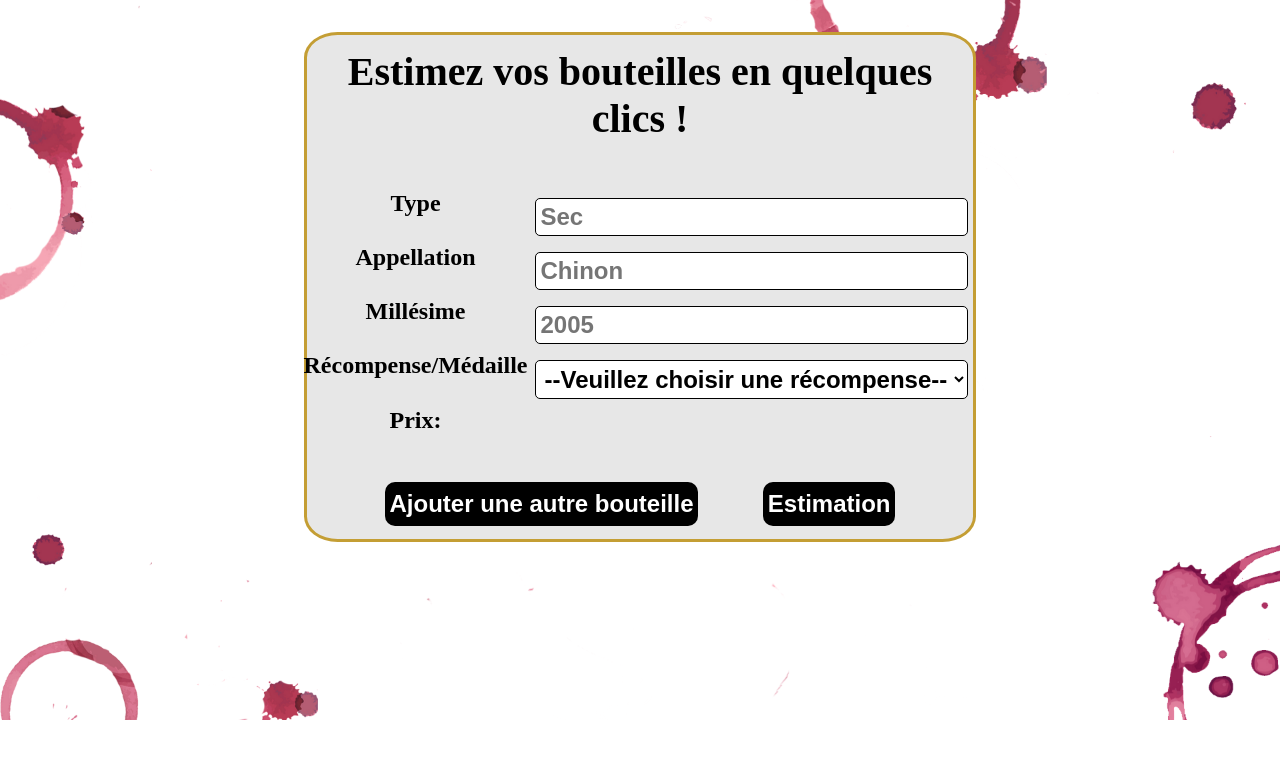
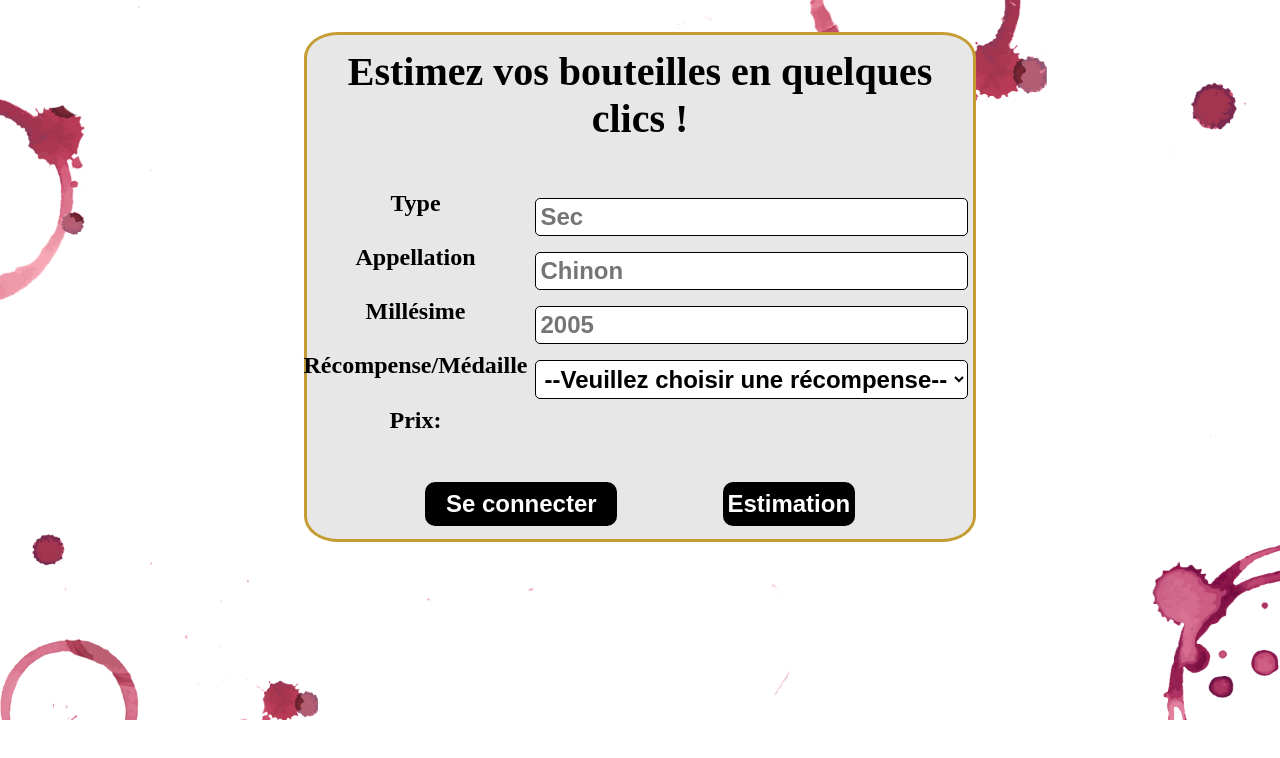
Before and after one commit to WildCodeSchool/reims-js-2103-project3-cash-is-wine-front, a React (Create React App) app: page /estimate in a window 1280 px wide. Shown: the top 758 px of the page. Built offline with nearby package versions, Linux system fonts and the light colour scheme; no server answers.

Commit message:
redirection from estimation to login

```diff
--- a/src/components/Form.jsx
+++ b/src/components/Form.jsx
@@ -1,5 +1,8 @@
 import React, { useState, useRef } from 'react';
+import { NavLink } from 'react-router-dom';
 import axios from 'axios';
+
+const link = (path, text) => <NavLink to={path} exact activeClassName="active" className="link">{text}</NavLink>;
 
 function Form() {
   const [estimation, setEstimation] = useState();
@@ -25,6 +28,7 @@ function Form() {
         </label>
         <select className="inputBottle" ref={rewardInput}>
           <option value="">--Veuillez choisir une récompense--</option>
+          <option value="Aucune">Aucune</option>
           <option value="Récompense N°1">Récompense N°1</option>
           <option value="Récompense N°2">Récompense N°2</option>
           <option value="Récompense N°3">Récompense N°3</option>
@@ -35,7 +39,12 @@ function Form() {
         </label>
       </div>
       <div className="btnContainer">
-        <button className="btnBottle" type="button">Ajouter une autre bouteille</button>
+        <button
+          className="btnBottle"
+          type="button"
+        >
+          { link('/login', 'Se connecter') }
+        </button>
         <button
           className="btnBottle"
           type="button"
```
Also changed, not shown: src/pages/Profile.jsx (indentation only).
